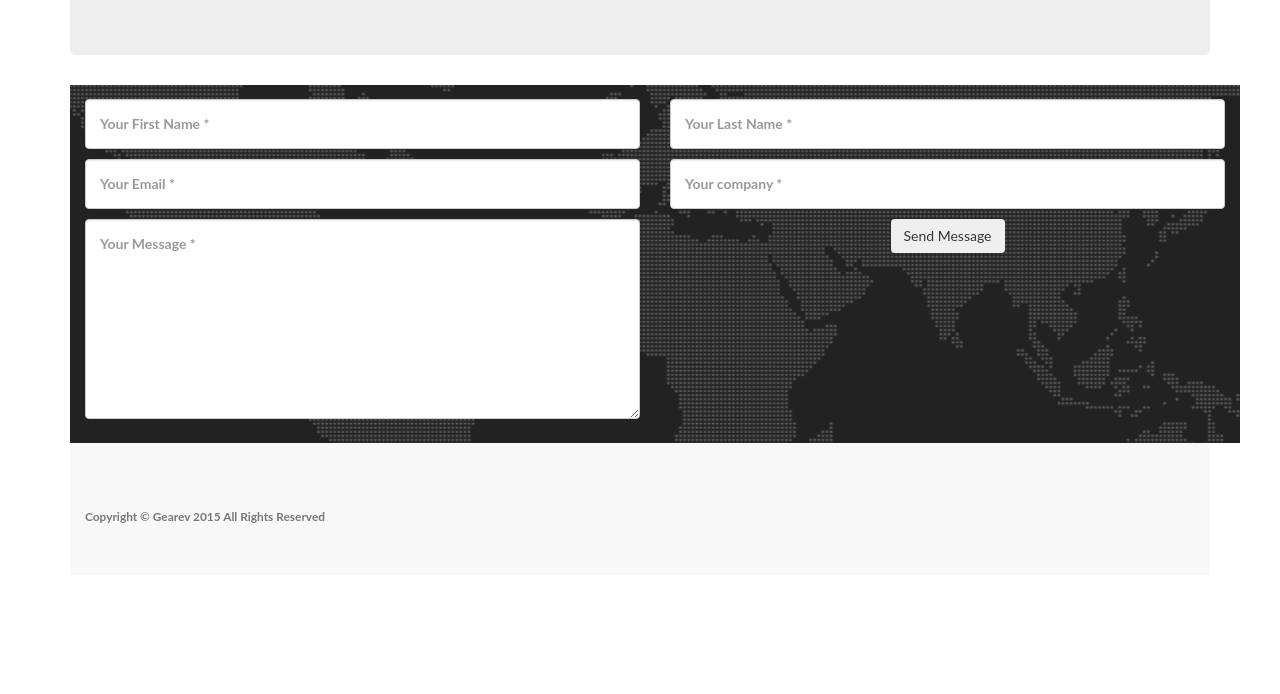
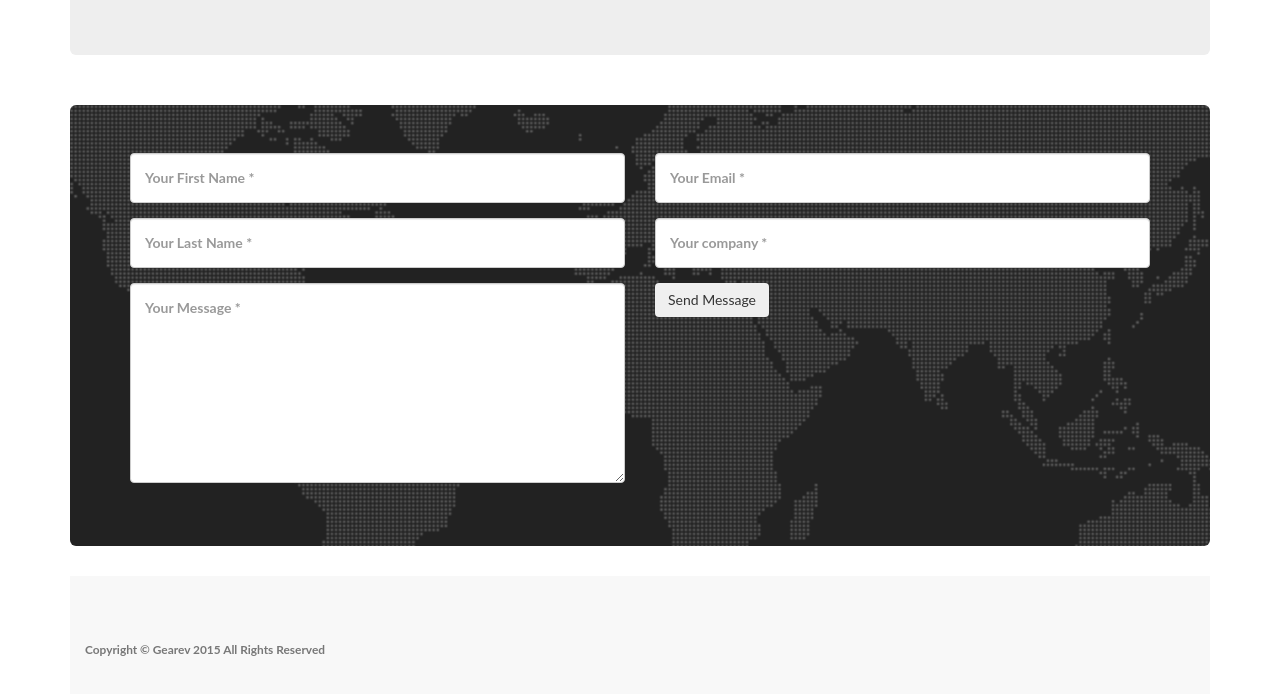
Before and after one commit to DJunita/profile-html, a website: page contact.html in a window 1280 px wide. Shown: the part 244-938 px from the top of the page. Before the commit the page ends 819 px from the top, so only its background shows below. Drawn offline with nearby package versions, Linux system fonts and the light colour scheme.

Commit message:
Change tab on contact.html

```diff
--- a/contact.html
+++ b/contact.html
@@ -65,7 +65,7 @@
                     <h2 class="section-heading">Contact Us</h2>
             </header>
 
-        <section id="contact" class="container content-section text-center">
+        <section id="contact" class="jumbotron hero-spacer">
             <div class="row">
                 <div class="col-lg-12">
                     <form name="sentMessage" id="contactForm" novalidate>
@@ -76,7 +76,7 @@
                                     <p class="help-block text-danger"></p>
                                 </div>
                                 <div class="form-group">
-                                    <input type="email" class="form-control" placeholder="Your Email *" id="email" required data-validation-required-message="Please enter your email address.">
+                                    <input type="email" class="form-control" placeholder="Your Last Name *" id="lastname" required data-validation-required-message="Please enter your email address.">
                                     <p class="help-block text-danger"></p>
                                 </div>
                                 <div class="form-group">
@@ -88,7 +88,7 @@
                             </div>
                             <div class="col-md-6">
                                 <div class="form-group">
-                                    <input type="text" class="form-control" placeholder="Your Last Name *" id="lastname" required data-validation-required-message="Please enter your last name.">
+                                    <input type="text" class="form-control" placeholder="Your Email *" id="email"  required data-validation-required-message="Please enter your last name.">
                                     <p class="help-block text-danger"></p>
                                 </div>
                                 <div class="form-group">
```
